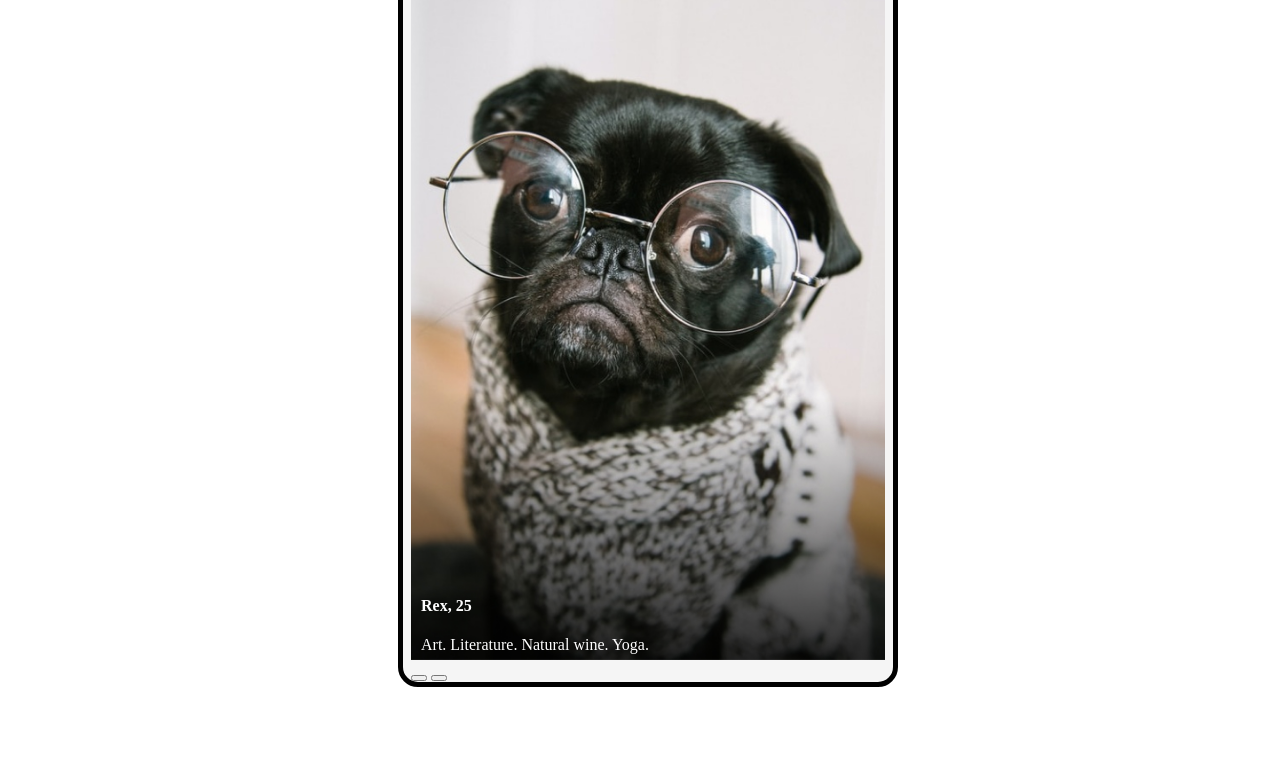
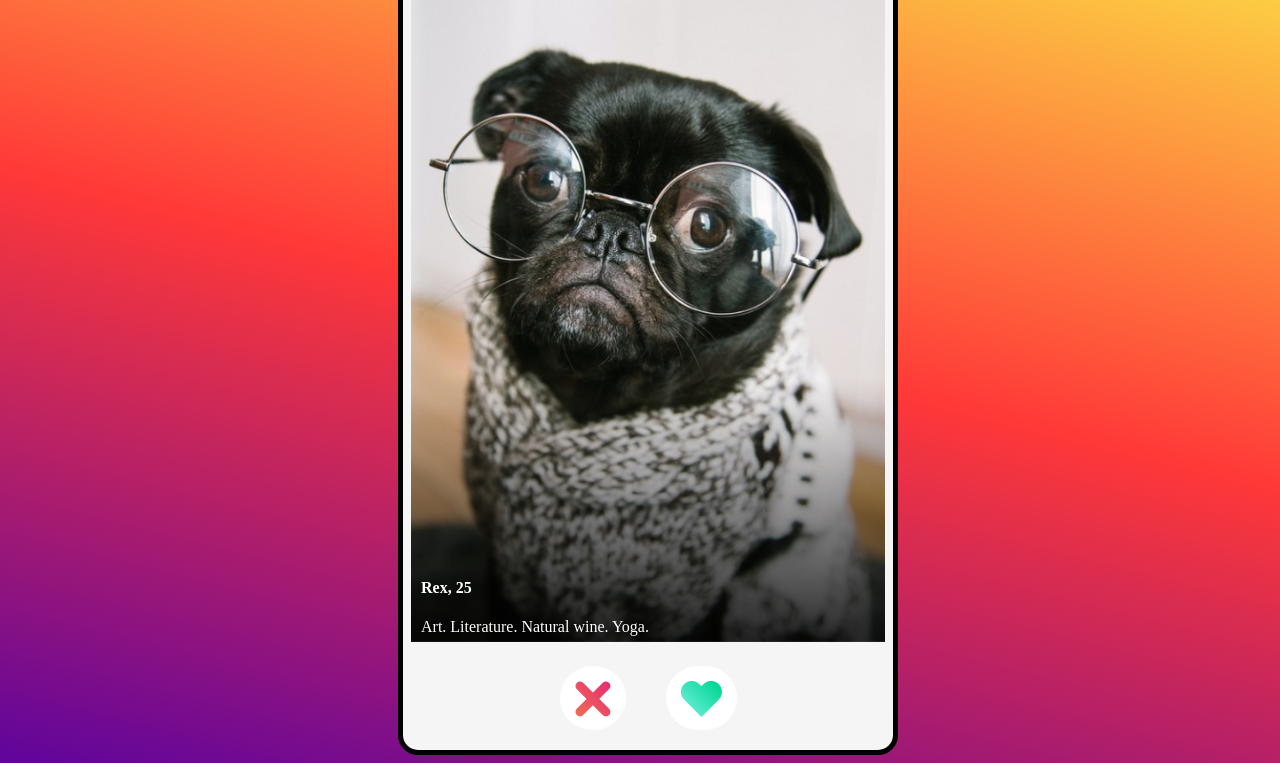
Before and after one commit to estebanp2022/Tin-Dog, a plain HTML site: page index.html in a window 1280 px wide. Shown: the part 103-866 px from the top of the page. Before the commit the page ends 816 px from the top, so only its background shows below. Drawn offline with Linux system fonts and the light colour scheme.

Commit message:
markup update

```diff
--- a/index.html
+++ b/index.html
@@ -24,12 +24,12 @@
       </main>
 
       <section class="buttons">
-        <button id="pass" src="/images/icon-cross.png" alt="pass icon"></button>
-        <button
-          id="accept-button"
-          src="/images/icon-heart.png"
-          alt="like icon"
-        ></button>
+        <button id="pass">
+          <img src="/images/icon-cross.png" alt="pass icon" />
+        </button>
+        <button id="like">
+          <img src="/images/icon-heart.png" alt="like icon" />
+        </button>
       </section>
     </div>
 
--- a/script.js
+++ b/script.js
@@ -3,7 +3,7 @@ import { Dog } from "./Dog.js";
 
 let currentDogIndex = 0;
 let currentDog = new Dog(dogs[currentDogIndex]);
-document.getElementById("accept-button").addEventListener("click", yes);
+document.getElementById("like").addEventListener("click", yes);
 
 render();
 
--- a/style.css
+++ b/style.css
@@ -9,6 +9,13 @@ body {
   flex-direction: column;
   justify-content: center;
   align-items: center;
+  background: rgb(95, 4, 157);
+  background: linear-gradient(
+    14deg,
+    rgba(95, 4, 157, 1) 0%,
+    rgba(255, 56, 56, 1) 50%,
+    rgba(252, 236, 69, 1) 100%
+  );
 }
 
 #card .dog-img {
@@ -69,15 +76,19 @@ body {
 
 /* Bottom Section */
 
-#buttons {
+.buttons {
   display: flex;
   justify-content: center;
 }
 
-#buttons img {
+button {
   background-color: white;
-  margin: 10px;
-  padding: 15px;
+  border: none;
+  margin: 20px;
+  padding-top: 15px;
+  padding-bottom: 10px;
+  padding-left: 15px;
+  padding-right: 15px;
   border-radius: 50px;
 }
 
```
